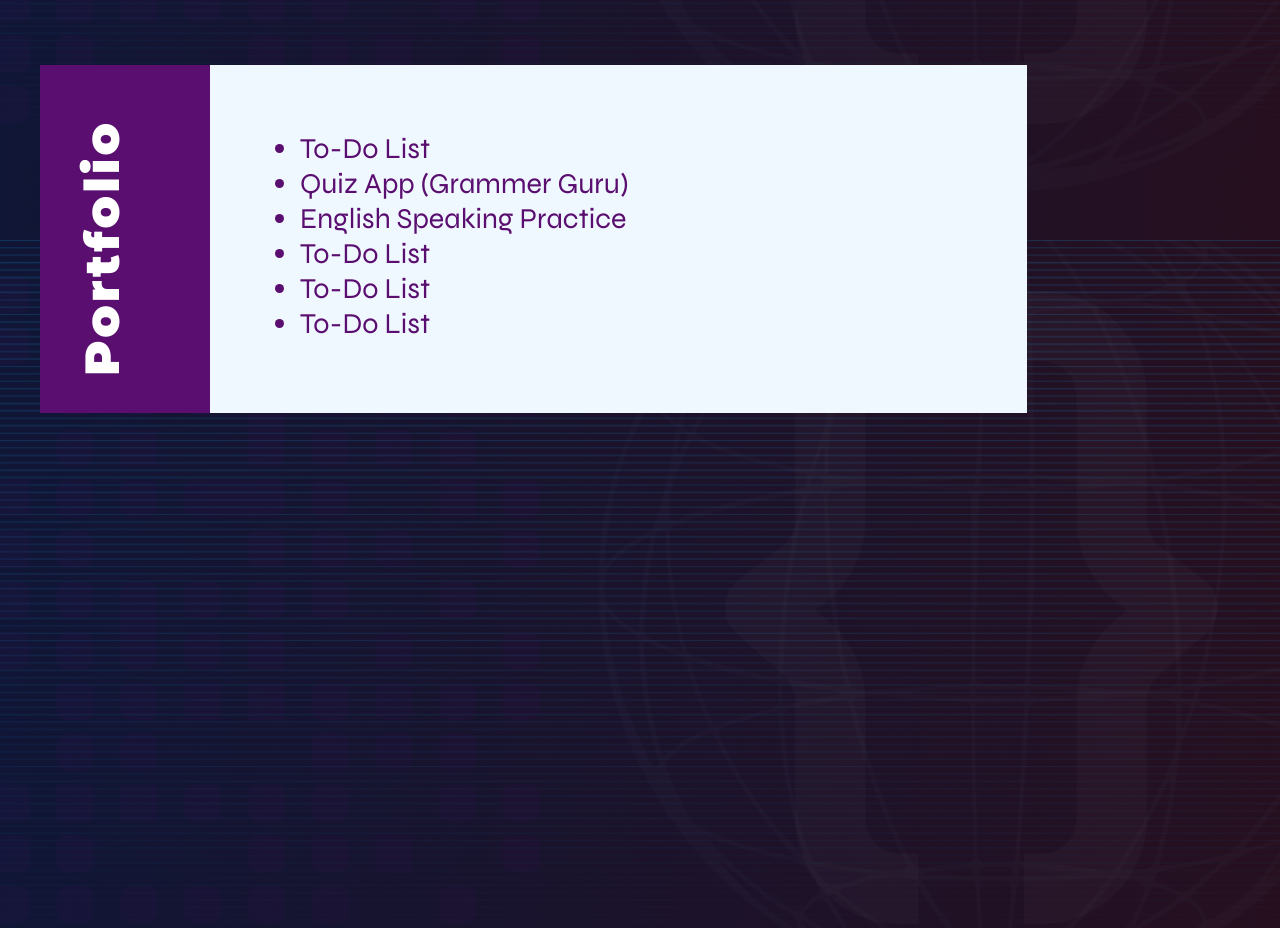
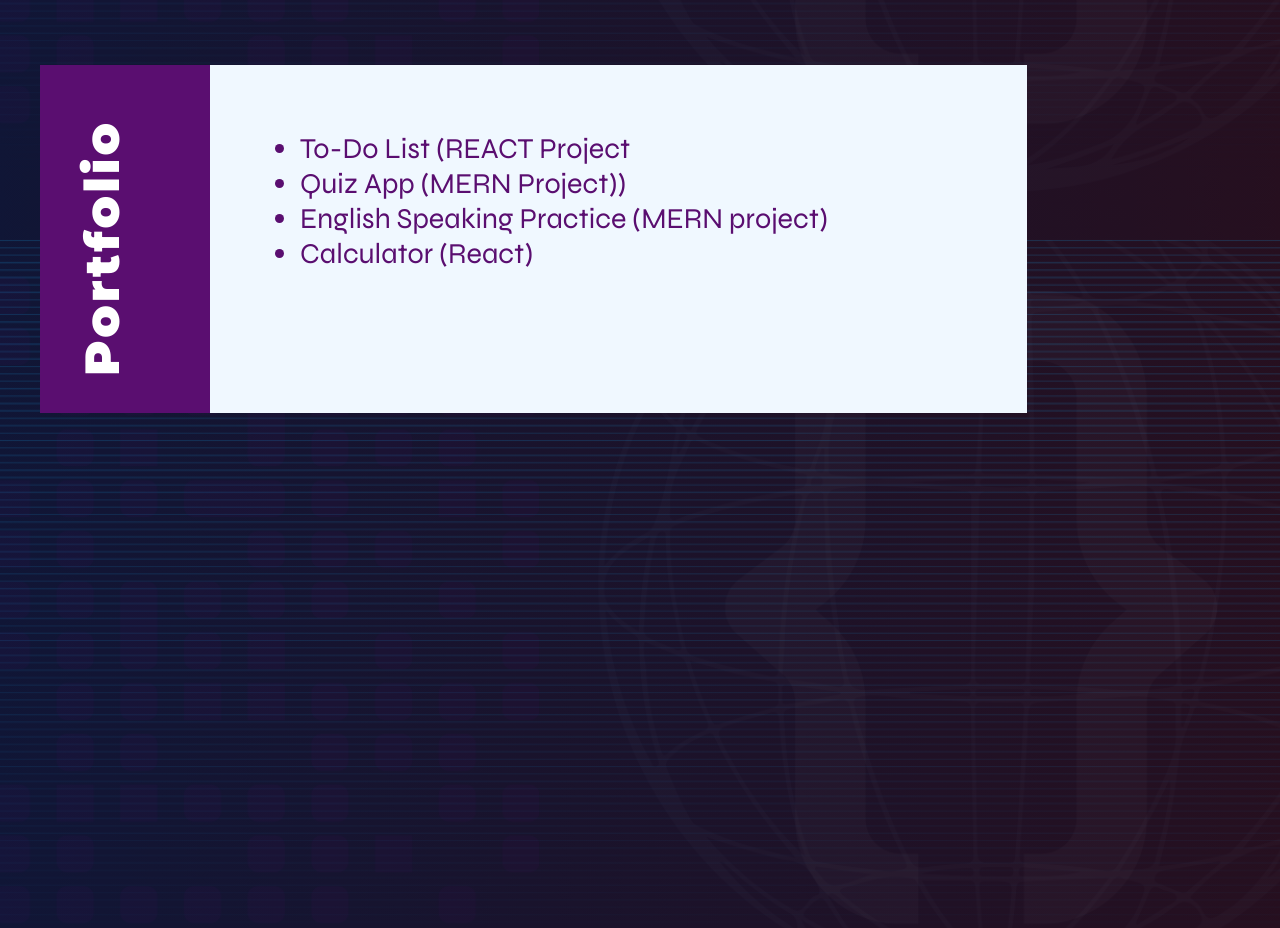
Before and after one commit to mdsoliman64/myportfolio, a React (Create React App) app: page / in a window 1280 px wide. Shown: the part 2960-3888 px from the top of the page. Built offline with nearby package versions, Linux system fonts and the light colour scheme.

Commit message:
calculator project add

```diff
--- a/src/Assets/service-post/Post.js
+++ b/src/Assets/service-post/Post.js
@@ -1,27 +1,19 @@
  const Post=[
     {
-        title: "To-Do List",
+        title: "To-Do List (REACT Project",
         path:"https://mdsoliman64.github.io/todo-list/"
     },
     {
-        title: "Quiz App (Grammer Guru)",
+        title: "Quiz App (MERN Project))",
         path:"https://grammarguru.onrender.com/"
     },
     {
-        title: "English Speaking Practice",
+        title: "English Speaking Practice (MERN project)",
         path:"https://learnenglish-dgff.onrender.com/"
     },
     {
-        title: "To-Do List",
-        path:"https://mdsoliman64.github.io/todo-list/"
-    },
-    {
-        title: "To-Do List",
-        path:"https://mdsoliman64.github.io/todo-list/"
-    },
-    {
-        title: "To-Do List",
-        path:"https://mdsoliman64.github.io/todo-list/"
+        title: "Calculator (React)",
+        path:"https://mdsoliman64.github.io/calculator/"
     },
 
 ];
```
